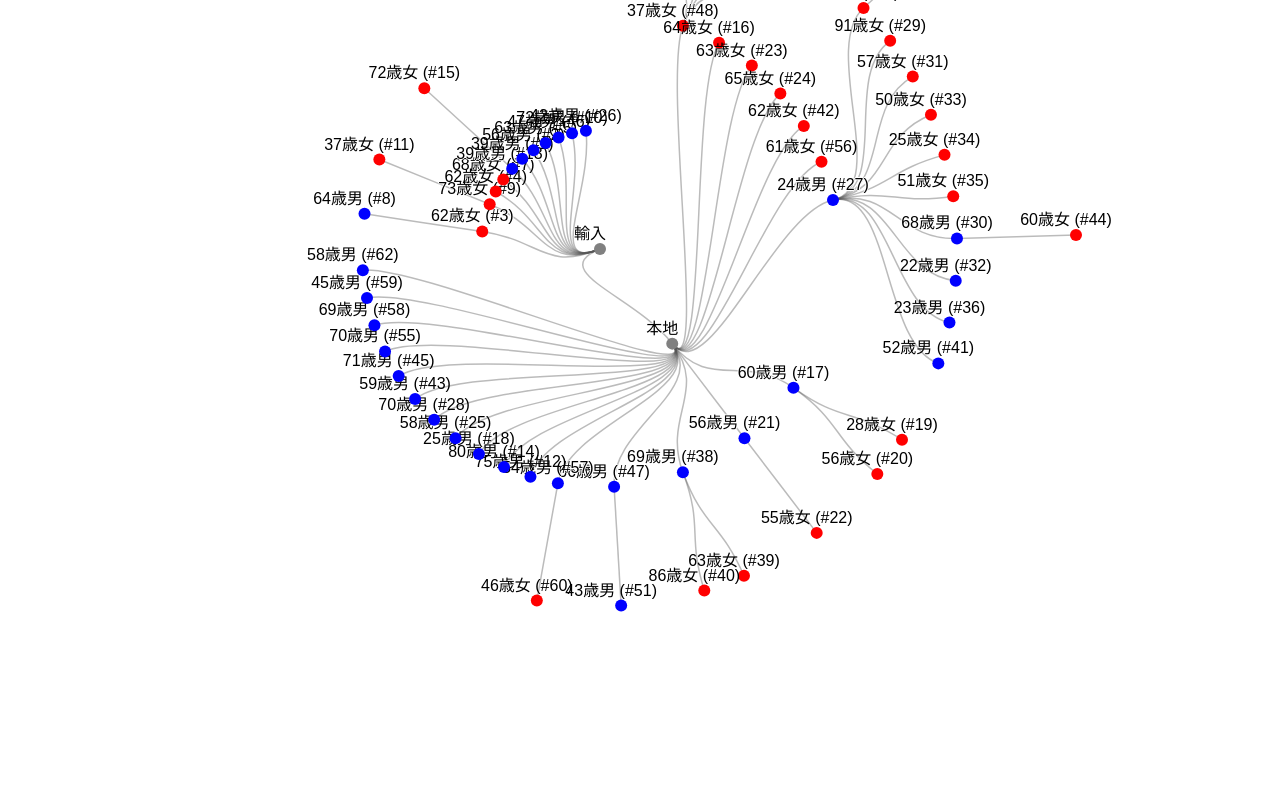
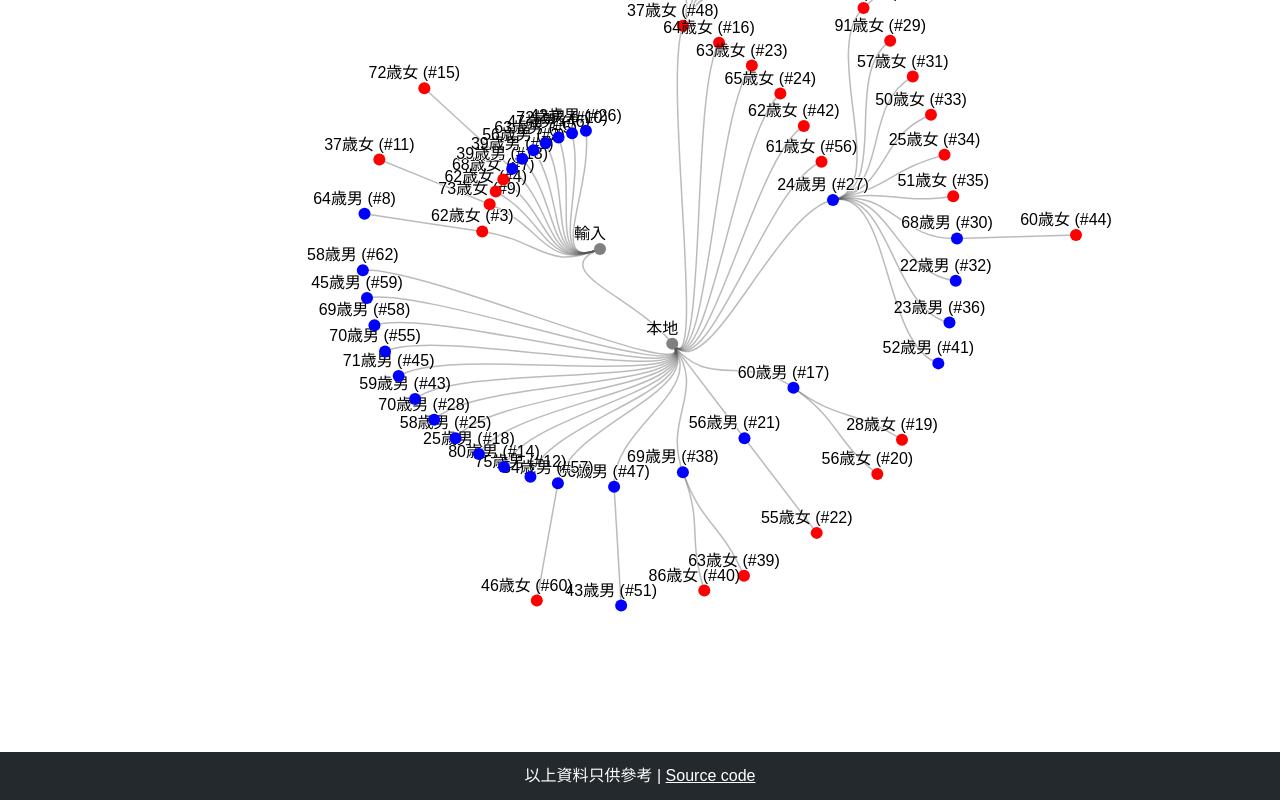
Before and after one commit to sheldonip/wars-radial-dendrogram, a plain HTML site: page index.html in a window 1280 px wide. Shown: the part 373-1173 px from the top of the page. Before the commit the page ends 1125 px from the top, so only its background shows below. Drawn offline with nearby package versions, Linux system fonts and the light colour scheme.

Commit message:
Add footer

```diff
--- a/app.css
+++ b/app.css
@@ -4,6 +4,21 @@ body {
     position: absolute;
     width: 100%;
     height: 100%;
+}
+
+footer {
+    background-color: #24292e;
+    color: #fff;
+    text-align: center;
+    padding: 1em;
+}
+
+footer p {
+    display: inline-block;
+}
+
+footer a {
+    color: #fff;
 }
 
 h1 {
--- a/index.html
+++ b/index.html
@@ -8,5 +8,8 @@
     <div id='toggle-button' class="button">切換</div>
     <svg class="radical" height="1000" width="1200"></svg>
 </body>
+<footer>
+    <p>以上資料只供參考 | <a href="https://github.com/sheldonip/wars-radial-dendrogram" target="_blank">Source code</a></p>
+</footer>
 <script src="https://d3js.org/d3.v5.min.js"></script>
 <script src="./app.js"></script>
```
